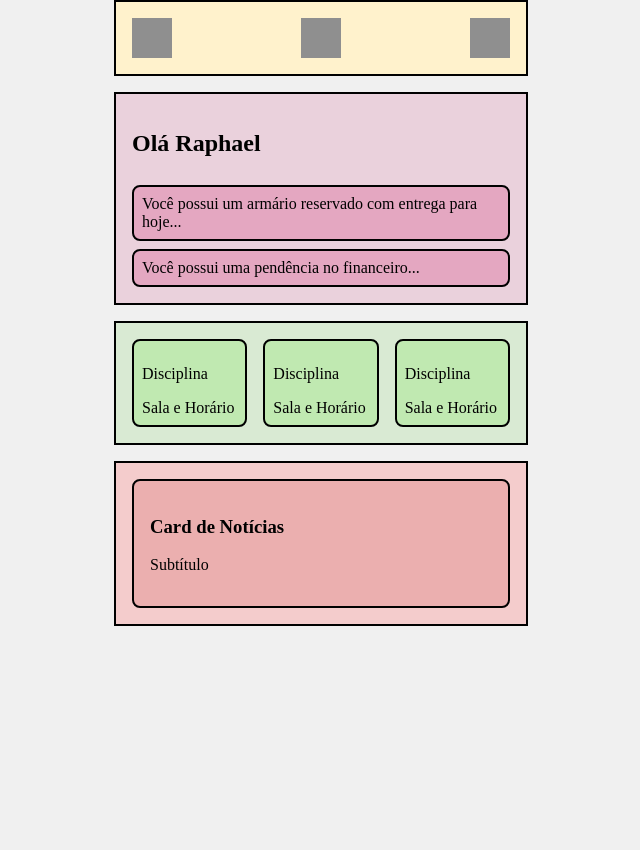
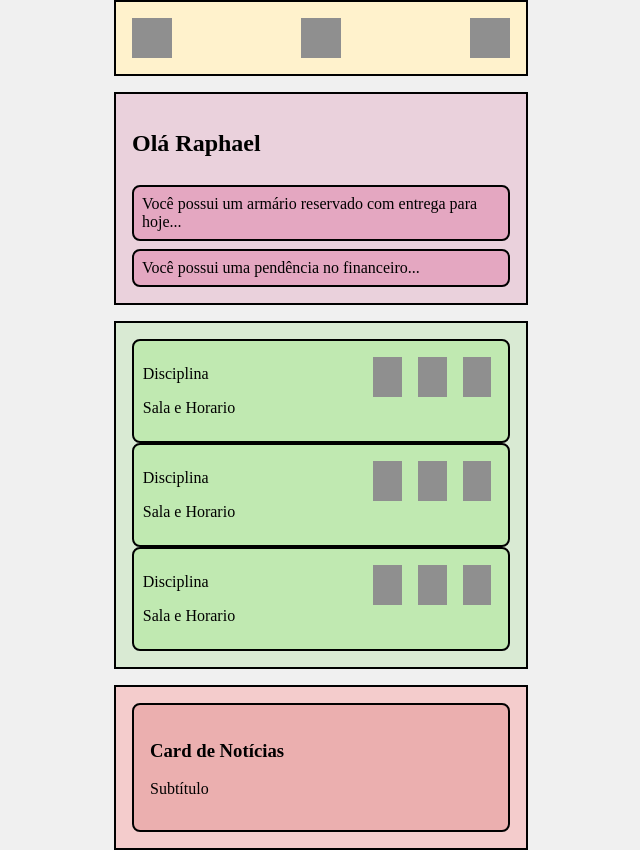
Before and after one commit to DiegoVBPinho/S05-IHM, a plain HTML site: page Grid_e_Responsividade/index.html in a window 1280 px wide. Shown: the whole page, without its empty margins (319-959 px from the left). Before the commit the page ends 800 px from the top, so only its background shows below. Drawn offline with Linux system fonts and the light colour scheme.

Commit message:
Conlusão do Projeto, conforme o desenho

```diff
--- a/Grid_e_Responsividade/index.html
+++ b/Grid_e_Responsividade/index.html
@@ -4,7 +4,7 @@
 <head>
     <meta charset="UTF-8">
     <meta name="viewport" content="width=device-width, initial-scale=1.0">
-    <title>Dashboard Inatel</title>
+    <title>APP Inatel</title>
     <link rel="stylesheet" href="style.css">
 </head>
 
@@ -23,18 +23,43 @@
         </section>
 
         <main class="aulas">
+
             <div class="aula">
-                <p>Disciplina</p>
-                <span>Sala e Horário</span>
+                <div>
+                    <p>Disciplina</p>
+                    <p>Sala e Horario</p>
+                </div>
+                <div class="aulaicons">
+                    <div class="icon"></div>
+                    <div class="icon"></div>
+                    <div class="icon"></div>
+                </div>
             </div>
+
             <div class="aula">
-                <p>Disciplina</p>
-                <span>Sala e Horário</span>
+                <div>
+                    <p>Disciplina</p>
+                    <p>Sala e Horario</p>
+                </div>
+                <div class="aulaicons">
+                    <div class="icon"></div>
+                    <div class="icon"></div>
+                    <div class="icon"></div>
+                </div>
             </div>
+
             <div class="aula">
-                <p>Disciplina</p>
-                <span>Sala e Horário</span>
+                <div>
+                    <p>Disciplina</p>
+                    <p>Sala e Horario</p>
+                </div>
+                <div class="aulaicons">
+                    <div class="icon"></div>
+                    <div class="icon"></div>
+                    <div class="icon"></div>
+                </div>
             </div>
+
         </main>
 
         <section class="noticias">
--- a/Grid_e_Responsividade/style.css
+++ b/Grid_e_Responsividade/style.css
@@ -29,6 +29,8 @@ body {
     height: 40px;
     background-color: #8f8f8f;
 }
+
+
 
 .mensagens {
     padding: 16px;
@@ -66,11 +68,11 @@ body {
     padding: 16px;
     border: 2px solid #000;
     /* Adiciona uma borda */
-    display: flex;
-    /* Alinha as caixinhas lado a lado */
-    gap: 16px;
-    /* Adiciona um espaço entre as caixinhas */
+
 }
+
+
+
 
 .aula {
     background-color: #c0e9b1;
@@ -78,9 +80,22 @@ body {
     padding: 8px;
     border-radius: 8px;
     border: 2px solid #000;
+    display: flex;
+    justify-content: center;
+    gap: 130px;
     /* Adiciona uma borda */
-    flex: 1;
-    /* Faz com que as caixinhas ocupem o mesmo espaço */
+}
+
+.aulaicons {
+    background-color: #c0e9b1;
+    /* Verde claro para manter unidade visual */
+    padding: 8px;
+    /* Adiciona uma borda */
+    display: flex;
+    justify-content: center;
+    gap: 16px;
+    width: 33%;
+
 }
 
 .noticias {
```
